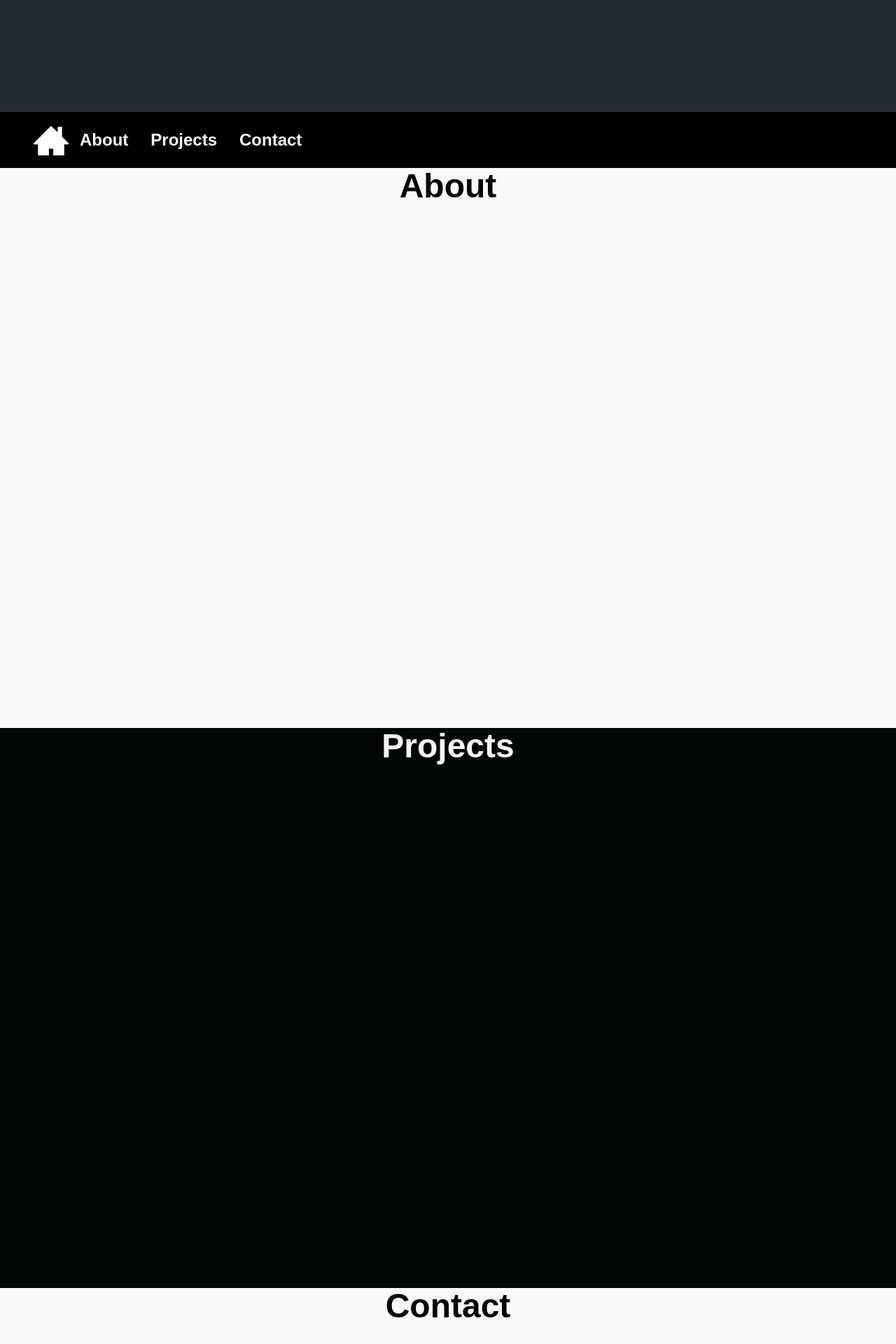
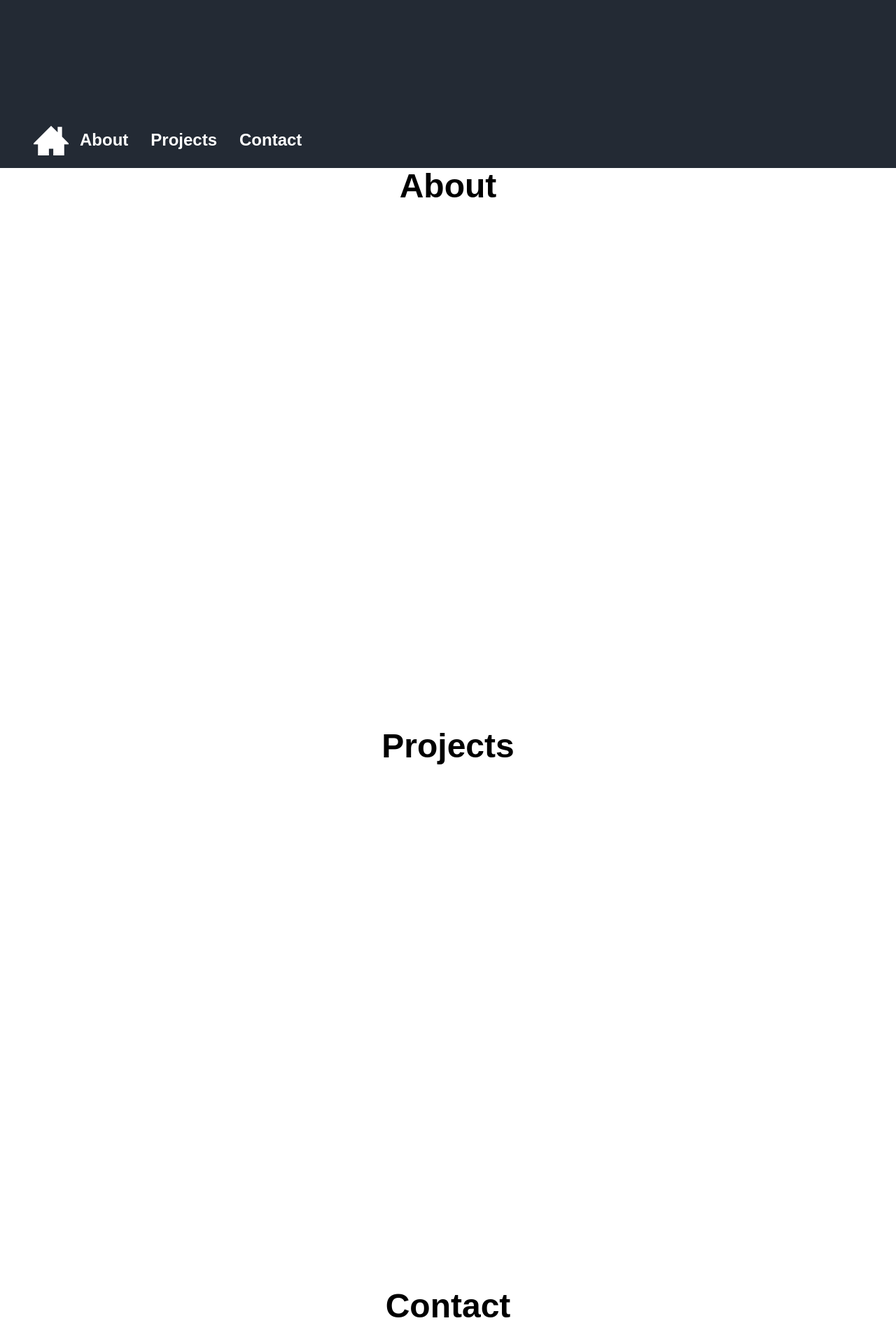
Before and after one commit to NJBLAGA/Portfolio-V2, a React (Create React App) app: page / in a window 1280 px wide. Shown: the part 640-2560 px from the top of the page at 70% size. Built offline with nearby package versions, Linux system fonts and the light colour scheme.

Commit message:
Added Navbar Styling

```diff
--- a/src/components/Sections/index.js
+++ b/src/components/Sections/index.js
@@ -5,12 +5,12 @@ import {
   Heading,
 } from "../styled-components/Sections";
 
-const Section = ({ lightBg, id, headline, lightText, darkText }) => {
+const Section = ({ id, headline }) => {
   return (
     <>
-      <SectionContainer lightBg={lightBg} id={id}>
+      <SectionContainer id={id}>
         <SectionWrapper>
-          <Heading lightText={lightText}>{headline}</Heading>
+          <Heading>{headline}</Heading>
         </SectionWrapper>
       </SectionContainer>
     </>
--- a/src/components/Sections/pages.js
+++ b/src/components/Sections/pages.js
@@ -1,21 +1,15 @@
 export const aboutSection = {
   id: "about",
-  lightBg: true,
-  lightText: false,
   headline: "About",
 };
 
 export const projectsSection = {
   id: "projects",
-  lightBg: false,
-  lightText: true,
   headline: "Projects",
 };
 
 export const contactSection = {
   id: "contact",
-  lightBg: true,
-  lightText: false,
   headline: "Contact",
 };
 
--- a/src/components/styled-components/Landing.js
+++ b/src/components/styled-components/Landing.js
@@ -2,7 +2,7 @@ import styled from "styled-components";
 import { Link as LinkS } from "react-scroll";
 
 export const LandingContainer = styled.div`
-  background: #0c0c0c;
+  background: #232a34;
   display: flex;
   justify-content: center;
   align-items: center;
--- a/src/components/styled-components/NavBar.js
+++ b/src/components/styled-components/NavBar.js
@@ -3,7 +3,7 @@ import { Link as LinkS } from "react-scroll";
 import { ImHome3 } from "react-icons/im";
 
 export const Nav = styled.nav`
-  background: #000;
+  background: #232a34;
   height: 80px;
   justify-content: center;
   align-items: right;
--- a/src/components/styled-components/Sections.js
+++ b/src/components/styled-components/Sections.js
@@ -2,7 +2,7 @@ import styled from "styled-components";
 
 export const SectionContainer = styled.div`
   color: #fff;
-  background: ${({ lightBg }) => (lightBg ? "#f9f9f9" : "#010606")};
+  background: #fff;
 
   @media screen and (max-width: 768px) {
     padding: 100px 0;
@@ -26,7 +26,7 @@ export const Heading = styled.h1`
   font-size: 48px;
   line-height: 1.1;
   font-weight: 600;
-  color: ${({ lightText }) => (lightText ? "#f7f8fa" : "#010606")};
+  color: #000;
 
   @media screen and (max-width: 480px) {
     font-size: 32px;
--- a/src/components/styled-components/TopBar.js
+++ b/src/components/styled-components/TopBar.js
@@ -7,7 +7,7 @@ export const TopBarContainer = styled.aside`
   z-index: 999;
   width: 100%;
   height: 100%;
-  background: #0d0d0d;
+  background: #232a34;
   display: grid;
   align-items: center;
   top: 0;
```
